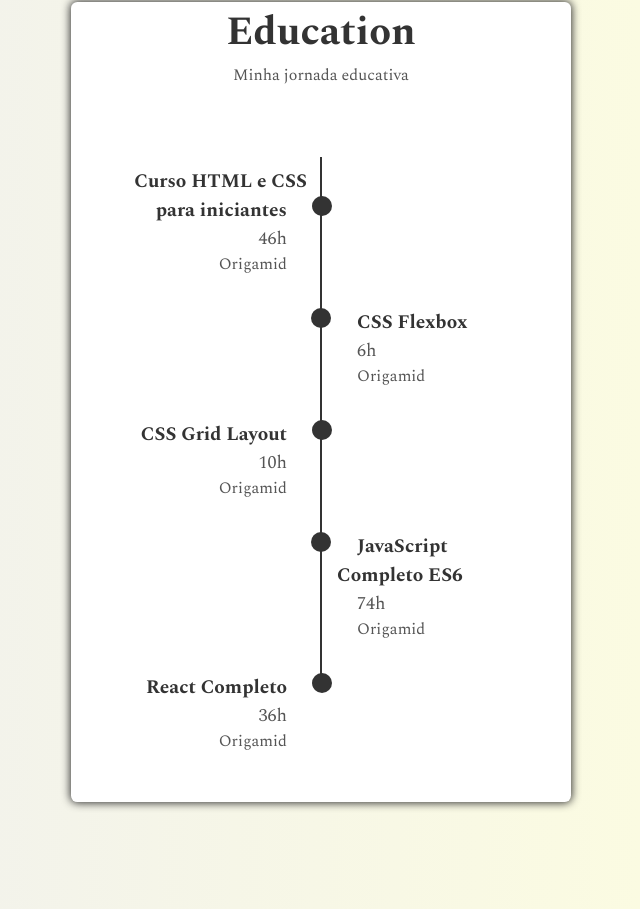
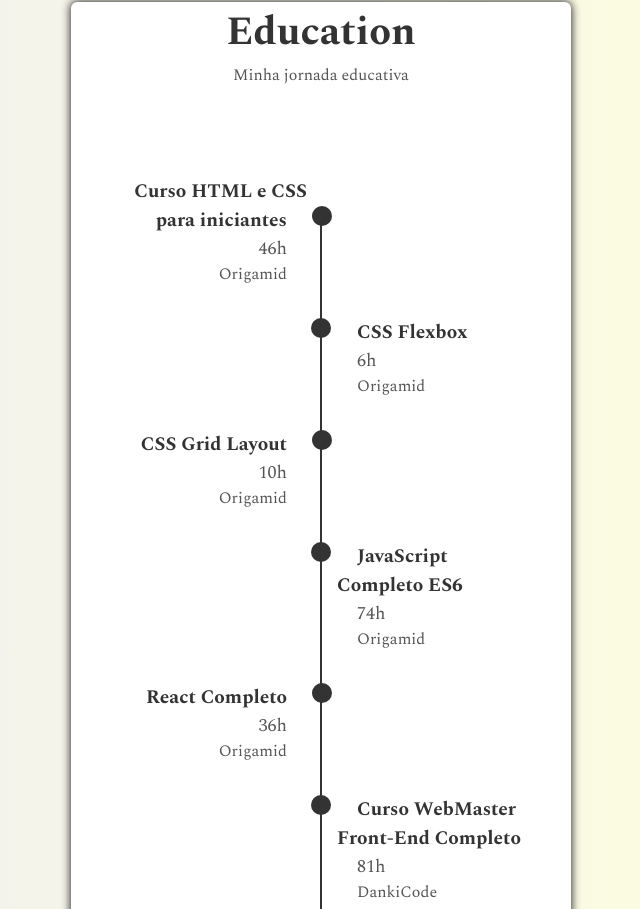
Before and after one commit to luizCosta-Serao/luizCosta-Serao.github.io, a React (Create React App) app: page / in a window 1280 px wide. Shown: the part 1891-2800 px from the top of the page, without its empty margins (319-959 px from the left). Built offline with nearby package versions, Linux system fonts and the light colour scheme.

Commit message:
Novo currículo, novos certificados na section education e correção no menu mobile

```diff
--- a/src/components/About/About.js
+++ b/src/components/About/About.js
@@ -2,7 +2,7 @@ import React from 'react'
 import photoAbout from "../../imgs/about/Notifications.svg"
 import styles from "./About.module.css"
 import Button from "../Geral/Button"
-import curriculo from "../../documents/Curriculo.docx"
+import curriculo from "../../documents/Currículo LUIZ SERÃO.docx"
 
 const About = () => {
   return (
--- a/src/components/Education/Education.js
+++ b/src/components/Education/Education.js
@@ -39,6 +39,42 @@ const Education = () => {
           hours="36h"
           teacher="Origamid"
         />
+
+        <Certificates
+          title="Curso WebMaster Front-End Completo"
+          hours="81h"
+          teacher="DankiCode"
+        />
+
+        <Certificates
+          title="Curso Front-End Completo 2.0"
+          hours="10h"
+          teacher="DankiCode"
+        />
+
+        <Certificates
+          title="JavaScript - Base"
+          hours="10h"
+          teacher="OneBitCode"
+        />
+
+        <Certificates
+          title="JavaScript - Orientação a Objetos"
+          hours="4.5h"
+          teacher="OneBitCode"
+        />
+
+        <Certificates
+          title="JavaScript - DOM"
+          hours="4h"
+          teacher="OneBitCode"
+        />
+
+        <Certificates
+          title="JavaScript - Moderno"
+          hours="4.5h"
+          teacher="OneBitCode"
+        />
       </ul>
     </section>
   )
--- a/src/components/Education/Education.module.css
+++ b/src/components/Education/Education.module.css
@@ -1,7 +1,7 @@
 .education {
   width: 500px;
   background-color: white;
-  height: 800px;
+  height: 1600px;
   margin-top: 7rem;
   margin-bottom: 2rem;
   border-radius: .4rem;
@@ -21,17 +21,17 @@
 .education > p::after {
   content: "";
   width: 2px;
-  height: 520px;
+  height: 1300px;
   background: #333;
   display: block;
   position: relative;
-  top: 70px;
+  top: 120px;
   margin: 0 auto;
 }
 
 .education ul {
   position: relative;
-  top: -440px;
+  top: -1210px;
   width: 100%;
 }
 
--- a/src/components/Footer.js
+++ b/src/components/Footer.js
@@ -30,10 +30,10 @@ const Footer = () => {
           <a target="__blank" href='https://github.com/luizCosta-Serao'>
             <img src={github} alt='github'/>
           </a>
-          <a target="__blank" href='https://www.linkedin.com/in/luiz-antonio-205058230/'>
+          <a target="__blank" href='https://www.instagram.com/luiz_antoni.o/'>
             <img src={instagram} alt='instagram'/>
           </a>
-          <a target="__blank" href='https://www.instagram.com/luiz_antoni.o/'>
+          <a target="__blank" href='https://www.linkedin.com/in/luiz-antonio-205058230/'>
             <img src={linkedin} alt='linkedin'/>
           </a>
         </div>
--- a/src/components/Header.module.css
+++ b/src/components/Header.module.css
@@ -44,6 +44,7 @@
   position: absolute;
   right: 13px;
   border: transparent;
+  cursor: pointer;
 }
 
 .buttonMenu::before {
@@ -70,12 +71,14 @@
 
 .navMobile.inativo ul {
   opacity: 0;
+  visibility: hidden;
   transition: .5s ;
 }
 
 .navMobile.active ul {
   opacity: 1;
   transition: .5s;
+  visibility: visible;
 }
 
 .navMobile ul li a {
```
Also changed, not shown: 2 other files (tests, documents, lock files or other folders).
